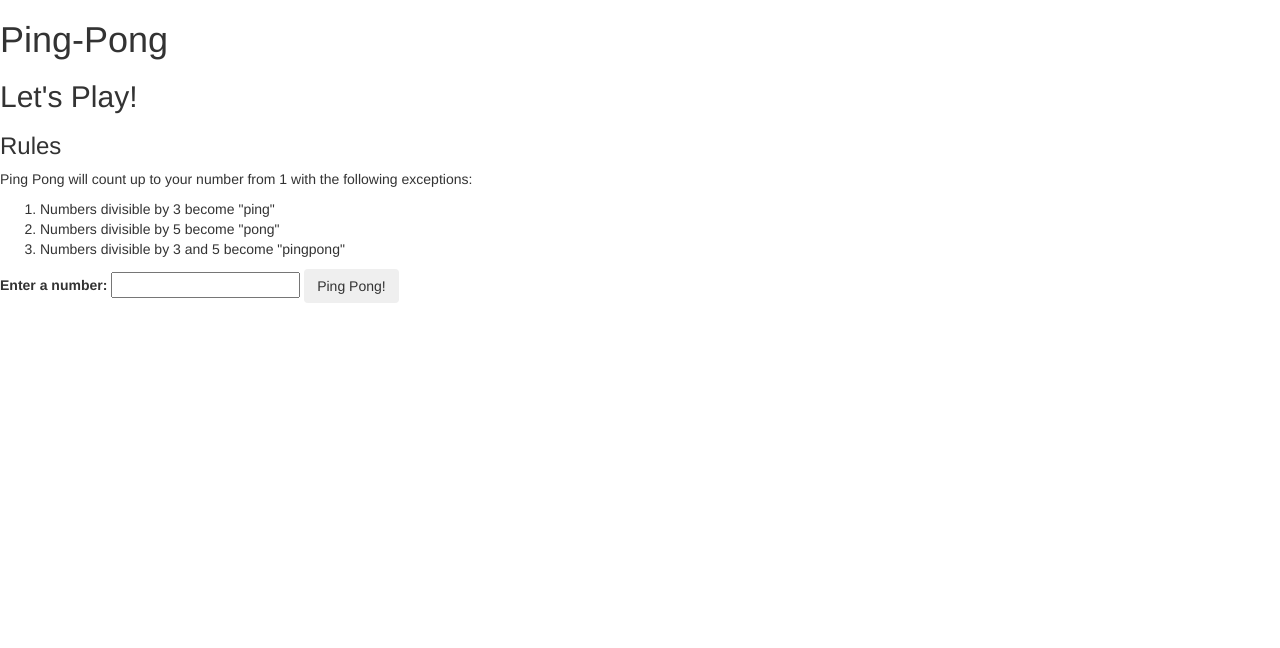
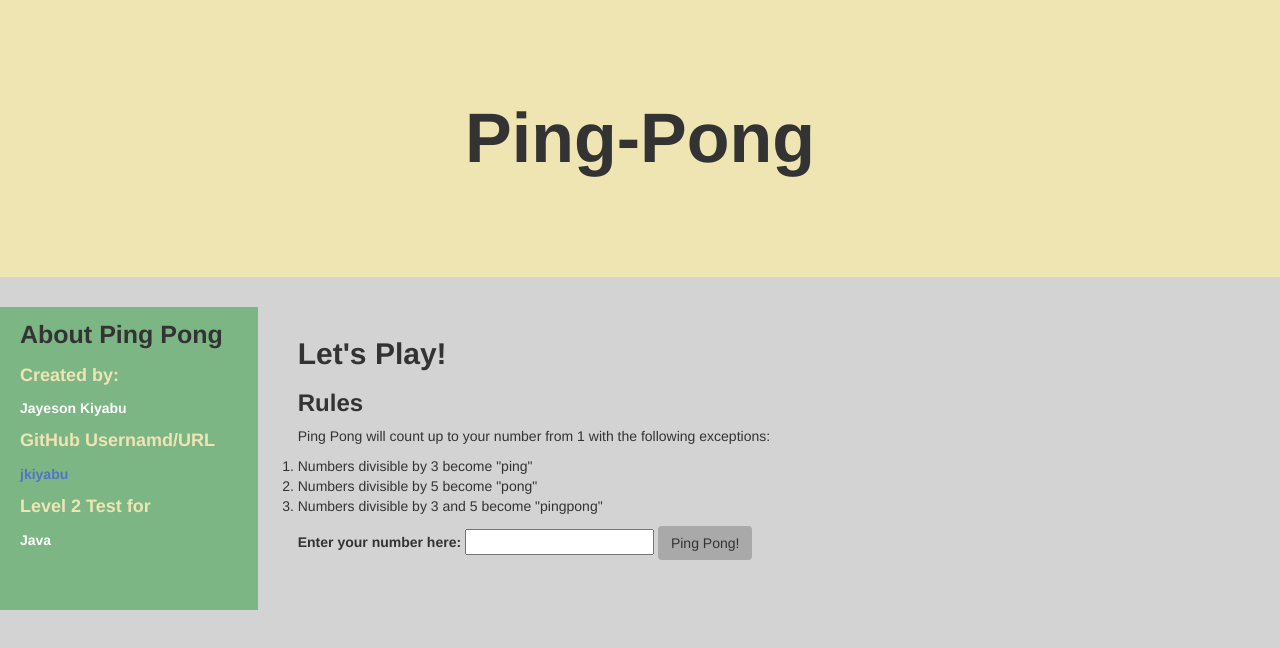
Before and after one commit to jkiyabu/code-review3, a plain HTML site: page index.html in a window 1280 px wide. Drawn offline with Linux system fonts and the light colour scheme.

Commit message:
add css styling to resemble example layout

```diff
--- a/css/styles.css
+++ b/css/styles.css
@@ -0,0 +1,61 @@
+h1 {
+  font-size: 70px;
+  font-weight: bold;
+  text-align: center;
+  background-color: #efe5b3;
+  padding: 100px;
+  margin: 0px;
+}
+
+h2 {
+  font-weight: bold;
+}
+
+h3 {
+  font-weight: bold;
+}
+
+body {
+  background-color: lightgray;
+}
+
+#aboutpingPong {
+  float: left;
+  margin-top: 10px;
+  margin-right: 40px;
+  padding-bottom: 50px;
+  padding-right: 35px;
+  padding-left: 20px;
+  background-color: #7cb684;
+}
+
+.abouttitle {
+  font-weight: bold;
+  color: #efe5b3;
+  font-size: 18px;
+}
+
+.aboutname {
+  font-weight: bold;
+  color: white;
+  font-size: 14px;
+}
+
+.abouturl {
+  font-weight: bold;
+  color: #5373c6;
+  font-size: 14px;
+}
+
+#aboutheader {
+  font-size: 25px;
+  font-weight: bold;
+}
+
+.btn {
+  background-color: darkgray;
+}
+
+#result {
+
+}
--- a/index.html
+++ b/index.html
@@ -10,6 +10,17 @@
   </head>
   <body>
     <h1>Ping-Pong</h1>
+    <br>
+    <div id="aboutpingPong">
+      <p><div id="aboutheader">About Ping Pong</div></p>
+      <p><span class="abouttitle">Created by: </span></p>
+      <p><span class="aboutname">Jayeson Kiyabu</span></p>
+      <p><span class="abouttitle">GitHub Usernamd/URL</span></p>
+      <p><span class="abouturl">jkiyabu</span></p>
+      <p><span class="abouttitle">Level 2 Test for</span></p>
+      <p><span class="aboutname">Java</span></p>
+    </div>
+    <br>
     <h2>Let's Play!</h2>
     <h3>Rules</h3>
     <p>Ping Pong will count up to your number from 1 with the following exceptions: </p>
@@ -19,14 +30,14 @@
         <li>Numbers divisible by 3 and 5 become "pingpong"</li>
       </ol>
     <form id="pingPong">
-      <label for="number">Enter a number: </label>
+      <label for="number"><strong>Enter your number here: </strong></label>
       <input id="number" type="text">
 
 
       <button type="submit" class="btn">Ping Pong!</button>
     </form>
     <br>
-    <div id="result">
+    <div id="result"><ul></ul></div>
       <ul></ul>
     </div>
   </body>
```
